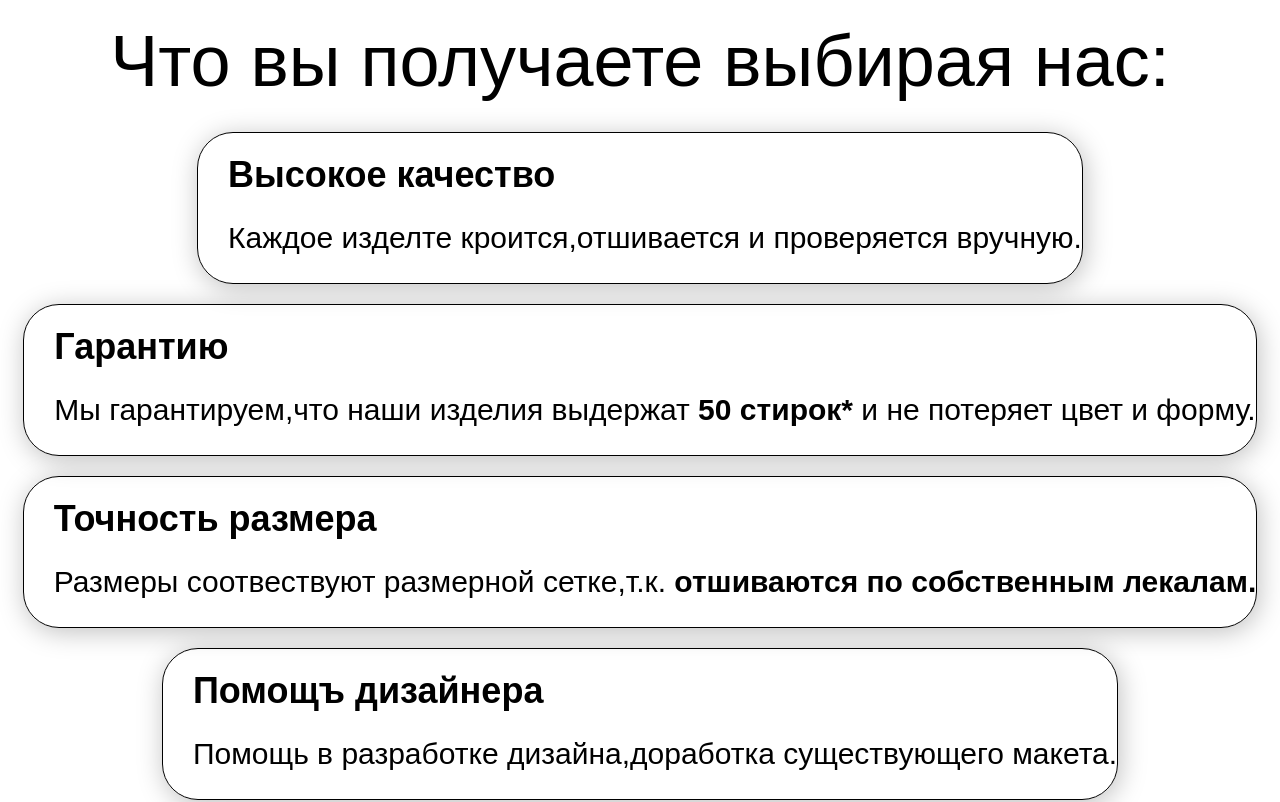
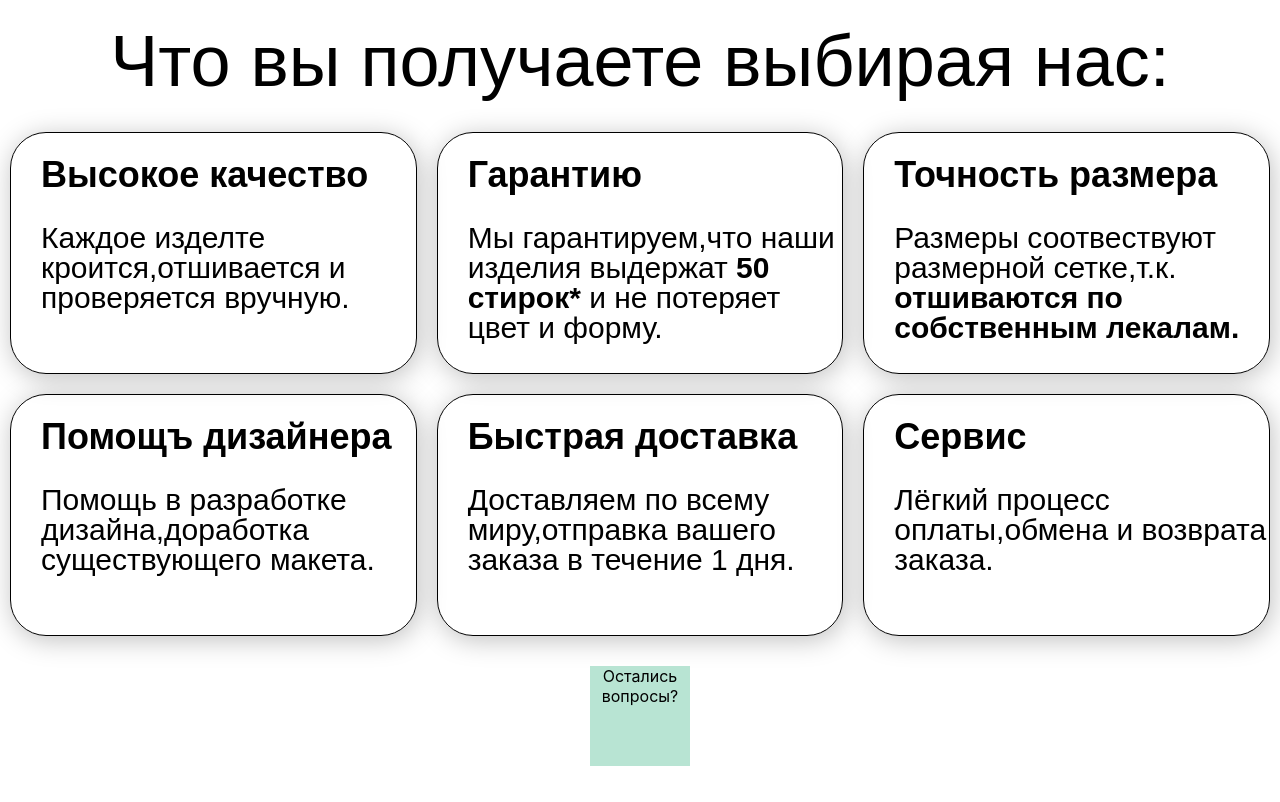
Before and after one commit to JuniorJS7/ro, a React (Create React App) app: page / in a window 1280 px wide. Shown: the part 840-1642 px from the top of the page. Built offline with nearby package versions, Linux system fonts and the light colour scheme.

Commit message:
Add OurAdvantages

```diff
--- a/src/components/OurAdvantage/CardDetails/CardDetails.js
+++ b/src/components/OurAdvantage/CardDetails/CardDetails.js
@@ -2,7 +2,7 @@ import React from "react";
 import "./_cardDetails.scss";
 export default function CardDetails({ title }) {
   return (
-    <div className="main">
+    <div className="section">
       <div className="container">
         <h1>{title.label}</h1>
         <p>{title.description}</p>
--- a/src/components/OurAdvantage/CardDetails/_cardDetails.scss
+++ b/src/components/OurAdvantage/CardDetails/_cardDetails.scss
@@ -1,10 +1,35 @@
 @use "./abstracts" as *;
 .main {
   display: grid;
-  grid-template-columns: auto auto auto;
+  grid-template-columns: 1fr 1fr 1fr;
+}
+
+// @media only screen and (max-width: 600px) {...}
+
+// @media only screen and (min-width: 600px) {...}
+
+// @media only screen and (min-width: 768px) {...}
+@media only screen and (min-width: 300px) {
+  .main {
+    display: grid;
+    grid-template-columns: 1fr;
+  }
+}
+@media only screen and (min-width: 992px) {
+  .main {
+    display: grid;
+    grid-template-columns: 1fr 1fr;
+  }
+}
+
+@media only screen and (min-width: 1280px) {
+  .main {
+    display: grid;
+    grid-template-columns: 1fr 1fr 1fr;
+  }
+}
+.section {
   padding: 10px;
-
-  // @include grid(3, 2%);
 }
 .container {
   border: 1px solid;
@@ -15,6 +40,7 @@
   }
   @include transition(box-shadow 0.2s ease);
   padding-left: 30px;
+  min-height: 240px;
 }
 
 h1 {
@@ -29,18 +55,3 @@ p {
   text-align: left;
   line-height: 100%;
 }
-// @media screen and (min-width: 480px) and (max-width: 767px) {
-//   .main {
-//     @include grid(2, 2%);
-//   }
-// }
-// @media screen and (min-width: 768px) and (max-width: 919px) {
-//   .main {
-//     @include grid(3, 2%);
-//   }
-// }
-// @media screen and (min-width: 920px) {
-//   .main {
-//     @include grid(4, 2%);
-//   }
-// }
--- a/src/components/OurAdvantage/CardDetails/abstracts/mixins.scss
+++ b/src/components/OurAdvantage/CardDetails/abstracts/mixins.scss
@@ -1,10 +1,3 @@
-@mixin grid($cols, $mgn) {
-  margin: 0 $mgn $mgn 0;
-  width: calc((100% - (($cols - 1) * $mgn)) / $cols);
-  &:nth-child(#{$cols}n) {
-    margin-right: 0;
-  }
-}
 @mixin transition($x...) {
   transition: $x;
 }
--- a/src/components/OurAdvantage/OurAdvantage.js
+++ b/src/components/OurAdvantage/OurAdvantage.js
@@ -4,9 +4,11 @@ function OurAdvantage({ titles }) {
   return (
     <>
       <div className="ourAdvantage">Что вы получаете выбирая нас:</div>
-      {titles.map((title) => {
-        return <CardDetails key={title.id} title={title} />;
-      })}
+      <div className="main">
+        {titles.map((title) => {
+          return <CardDetails key={title.id} title={title} />;
+        })}
+      </div>
     </>
   );
 }
--- a/src/components/OurAdvantage/_ourAdvantage.scss
+++ b/src/components/OurAdvantage/_ourAdvantage.scss
@@ -1,6 +1,8 @@
+@use "./Carddetails/abstracts" as *;
 .ourAdvantage {
   font-family: "Monsterrat", sans-serif;
   margin: 20px;
   font-weight: 500;
   font-size: 72px;
+  word-break: break-all;
 }
```
